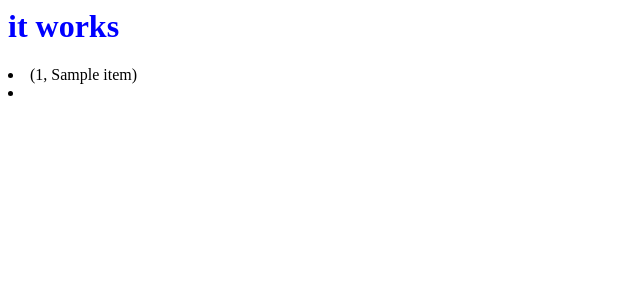
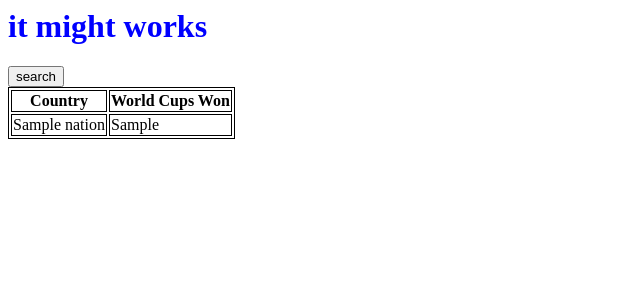
Before and after one commit to aldridged-oop/football_stats_tracker, a Flask app: template templates/index.html in a window 1280 px wide. Shown: the top 300 px of the page, without its empty margins (0-640 px from the left). Run offline with Flask 3, Linux system fonts and the light colour scheme; the template is opened without the code that fills it: most values are stand-ins (such as "Sample title", 1, 10 or a date in 2020).

Commit message:
wc table finished

```diff
--- a/app.py
+++ b/app.py
@@ -15,9 +15,8 @@ def home():
     cursor.execute(sql)
     results = cursor.fetchall()
     temp_list = []
-    for tuple in results:
-        for item in tuple:
-            temp_list.append(item)
+    for item in results:
+        temp_list.append(item)
 
     return render_template("index.html", send_test = temp_list)
 
--- a/static/style.css
+++ b/static/style.css
@@ -2,3 +2,23 @@ h1 {
     color: blue;
     size: 50px;
 }
+
+button {
+    color: black;
+
+}
+
+.row-container {
+  display: flex;
+  flex-wrap: wrap;
+  gap: 16px;
+}
+
+.grid-item {
+  width: 45%;
+  box-sizing: border-box;
+}
+
+table, th, td {
+  border:1px solid black;
+}
--- a/templates/index.html
+++ b/templates/index.html
@@ -3,12 +3,23 @@
     <link rel="stylesheet" href="static/style.css">
 </head>
 <body>
-<h1>it works</h1>
+<h1>it might works</h1>
 
+<button type="button">search</button>
 
-{%for item in send_test%}
-    <li>{{item[0], item[1]}}<li>
-{%endfor%}
+</div>
+<table>
+  <tr>
+    <th>Country</th>
+    <th>World Cups Won</th>
+  </tr>
+  {% for nation,wc_won in send_test %}
+  <tr>
+      <td>{{nation}}</td>
+      <td>{{wc_won}}</td>
+  </tr>
+  {%endfor%}
+</table>
 
 </body>
 
```
